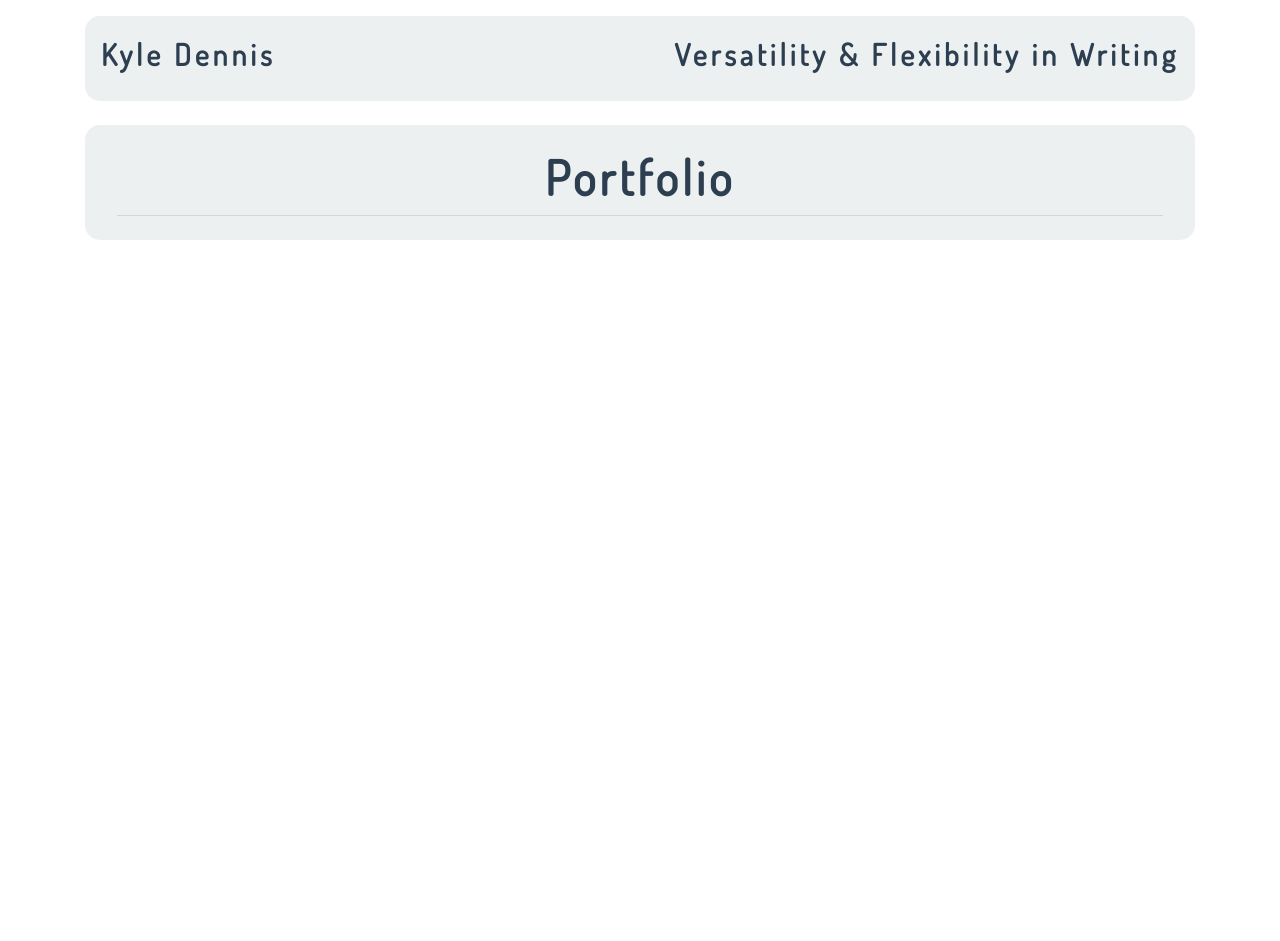
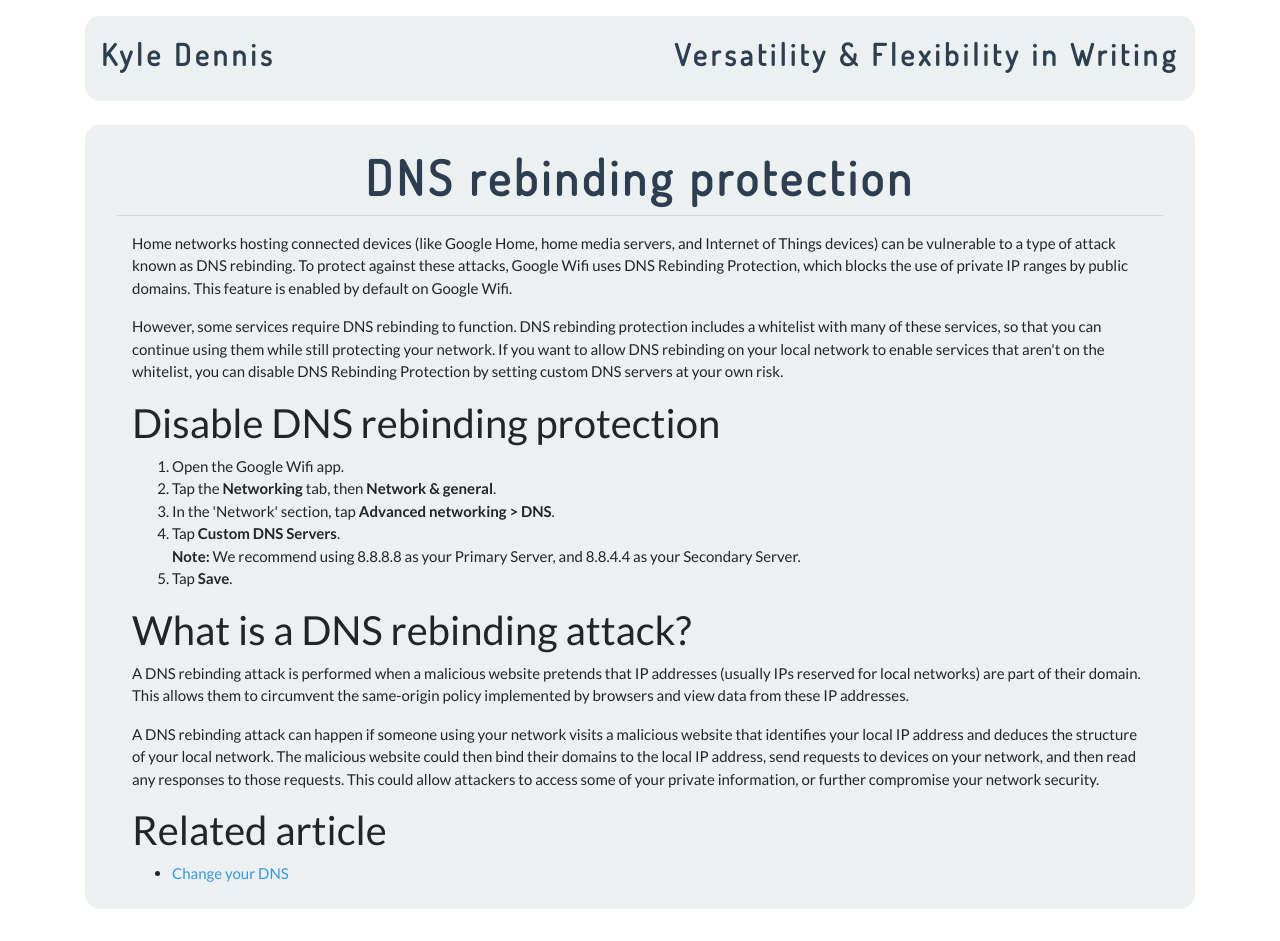
Before and after one commit to KyleEDennis/kyleedennis.github.io, a plain HTML site: page dns-rebinding.html in a window 1280 px wide. Before the commit the page ends 800 px from the top, so only its background shows below. Drawn offline with nearby package versions, Linux system fonts and the light colour scheme.

Commit message:
update link class

```diff
--- a/dns-rebinding.html
+++ b/dns-rebinding.html
@@ -32,11 +32,34 @@
         <div class = "container mt-4">
             <!-- Begin project jumbotron -->
             <div class="jumbotron pt-4 pb-2">
-                <h1 class = "dosis-jumbo m-0 text-primary text-center">Portfolio</h1>
+                <h1 class = "dosis-jumbo m-0 text-primary text-center">DNS rebinding protection</h1>
                 <hr class = "mt-2 mb-3">
 
                 <div class = "container">
+                    <p>Home networks hosting connected devices (like Google Home, home media servers, and Internet of Things devices) can be vulnerable to a type of attack known as DNS rebinding. To protect against these attacks, Google Wifi uses DNS Rebinding Protection, which blocks the use of private IP ranges by public domains. This feature is enabled by default on Google Wifi.</p>
 
+                    <p>However, some services require DNS rebinding to function. DNS rebinding protection includes a whitelist with many of these services, so that you can continue using them while still protecting your network. If you want to allow DNS rebinding on your local network to enable services that aren't on the whitelist, you can disable DNS Rebinding Protection by setting custom DNS servers at your own risk.</p>
+
+                    <h2>Disable DNS rebinding protection</h2>
+
+                    <ol>
+                        <li>Open the Google Wifi app.</li>
+                        <li>Tap the <strong>Networking</strong> tab, then <strong>Network &amp; general</strong>.</li>
+                        <li>In the 'Network' section, tap <strong>Advanced networking &gt; DNS</strong>.</li>
+                        <li>Tap <strong>Custom DNS Servers</strong>.<br/>
+                        <strong>Note:</strong> We recommend using 8.8.8.8 as your Primary Server, and 8.8.4.4 as your Secondary Server.</li>
+                        <li>Tap <strong>Save</strong>.</li>
+                    </ol>
+
+                    <h2>What is a DNS rebinding attack?</h2>
+                    <p>A DNS rebinding attack is performed when a malicious website pretends that IP addresses (usually IPs reserved for local networks) are part of their domain. This allows them to circumvent the same-origin policy implemented by browsers and view data from these IP addresses.</p>
+
+                    <p>A DNS rebinding attack can happen if someone using your network visits a malicious website that identifies your local IP address and deduces the structure of your local network. The malicious website could then bind their domains to the local IP address,  send requests to devices on your network, and then read any responses to those requests. This could allow attackers to access some of your private information, or further compromise your network security.</p>
+
+                    <h2>Related article</h2>
+                    <ul>
+                        <li><a href="#" class = "text-info">Change your DNS</a></li>
+                    </ul>
                 </div>
             </div>  <!-- End project jumbotron -->
         </div>
```
Also changed, not shown: galahad.html (+1 -1 lines), index.html (+1 -1 lines), mr-fusion.html (+4 -4 lines).
